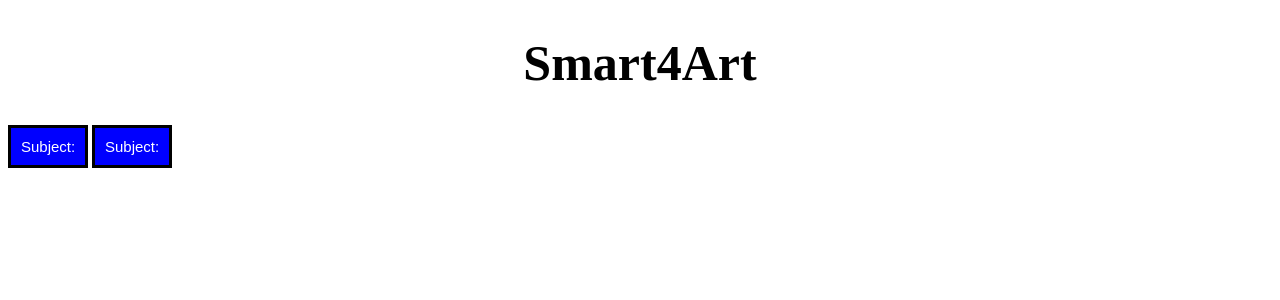
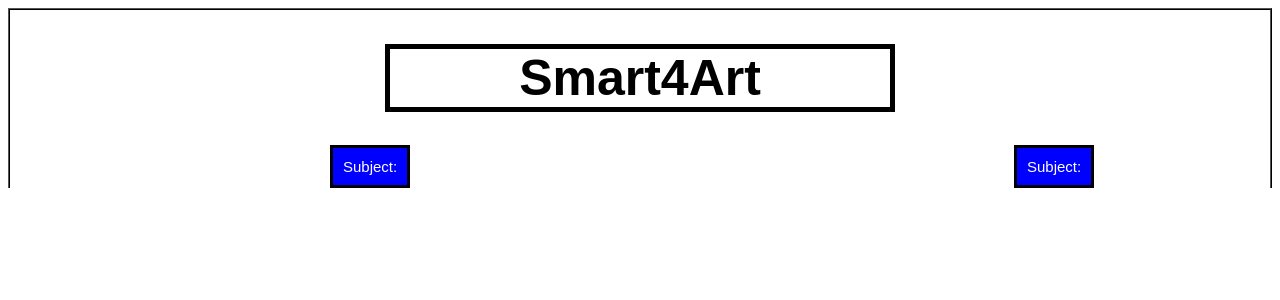
Before and after one commit to MasterLillyclaw/Project-LAL, a Python web app: template templates/main-page.html in a window 1280 px wide. Shown: the top 300 px of the page. Run offline with Jinja, Linux system fonts and the light colour scheme; the template is opened without the code that fills it, so the values that code supplies are empty.

Commit message:
A slight update to the mainpage.html file

```diff
--- a/static/design.css
+++ b/static/design.css
@@ -1,12 +1,29 @@
 h1{
   text-align: center;
   font-size: 50px;
-  color: ;
+  font-family: sans-serif;
+  border: 5px solid black;
+  width: 500px;
+  margin-left: auto;
+  margin-right: auto;
+
 }
 body{
-  border: 10px;
+  border-right-color:#000000;
+  border-right-width:2px;
+  border-right-style:ridge;
+
+  border-left-color:#000000;
+  border-left-width:2px;
+  border-left-style:ridge;
+
+  border-top-color:#000000;
+  border-top-width:2px;
+  border-top-style:ridge;
 }
+/*dropdown 1*/
 .dropbtn {
+    position: relative;
     background-color: blue;
     color: white;
     padding: 10px;
@@ -14,7 +31,7 @@ body{
     font-size: 15px;
     border: solid black;
     cursor: pointer;
-    align: center;
+
 }
 .dropbtn:hover, .dropbtn:focus {
     background-color: black;
@@ -29,6 +46,7 @@ body{
     background-color: #f9f9f9;
     min-width: 160px;
     box-shadow: 0px 8px 16px 0px rgba(0,0,0,0.2);
+    margin-left: 300px;
 }
 .dropdown-content a {
     color: black;
@@ -40,3 +58,41 @@ body{
     background-color: #f1f1f1
 }
 .show {display: block;}
+/*dropdown 2*/
+.dropbtn2 {
+    position: relative;
+    background-color: blue;
+    color: white;
+    padding: 10px;
+    width: 80px;
+    font-size: 15px;
+    border: solid black;
+    cursor: pointer;
+    align: center;
+}
+.dropbtn2:hover, .dropbtn2:focus {
+    background-color: black;
+}
+.dropdown2 {
+    position: relative;
+    display: inline-block;
+
+}
+.dropdown-content2 {
+    display: none;
+    position: absolute;
+    background-color: #f9f9f9;
+    min-width: 160px;
+    box-shadow: 0px 8px 16px 0px rgba(0,0,0,0.2);
+    margin-left: 525px;
+}
+.dropdown-content2 a {
+    color: black;
+    padding: 12px 16px;
+    text-decoration: none;
+    display: block;
+}
+.dropdown-content2 a:hover {
+    background-color: #f1f1f1
+}
+.show2 {display: block;}
--- a/static/menus.js
+++ b/static/menus.js
@@ -1,3 +1,4 @@
+// dropdown 1
 function myFunction(){
    document.getElementById("myDropdown").classList.toggle("show");
 }
@@ -14,3 +15,20 @@ window.onclick = function(event) {
     }
   }
 }
+// dropdown 2
+function myFunction2(){
+    document.getElementById("myDropdown2").classList.toggle("show2");
+   }
+ window.onclick = function(event) {
+   if (!event.target.matches('.dropbtn2')) {
+
+     var dropdowns2 = document.getElementsByClassName("dropdown-content2");
+     var j;
+     for (j = 0; j < dropdowns2.length; j++) {
+       var openDropdown = dropdowns2[j];
+       if (openDropdown.classList.contains('show2')) {
+         openDropdown.classList.remove('show2');
+       }
+     }
+   }
+ }
--- a/templates/main-page.html
+++ b/templates/main-page.html
@@ -7,22 +7,23 @@
     </head>
   <h1>Smart4Art</h1>
 <body>
+<!-- dropdown box 1 -->
   <div class="dropdown">
-    <button onclick="myFunction()" class="dropbtn">Subject:</button>
+    <button style="margin-left:400%;" onclick="myFunction()" class="dropbtn">Subject:</button>
     <div id="myDropdown" class="dropdown-content">
       <a href="#">Math</a>
       <a href="#">History</a>
-      <a href="#">Vocab?</a>
+      <a href="#">Vocab</a>
     </div>
   </div>
-
-  <div class="dropdown">
-    <button onclick="myFunction()" class="dropbtn">Subject:</button>
-    <div id="myDropdown" class="dropdown-content">
-      <a href="#">a</a>
-      <a href="#">b</a>
-      <a href="#">c</a>
-    </div>
+<!-- dropdown box 2 -->
+<div class="dropdown2">
+  <button style="margin-left:1150%;"onclick="myFunction2()" class="dropbtn2">Subject:</button>
+  <div id="myDropdown2" class="dropdown-content2">
+    <a href="#">Math</a>
+    <a href="#">History</a>
+    <a href="#">Vocab</a>
   </div>
+</div>
 </body>
   </html>
```
